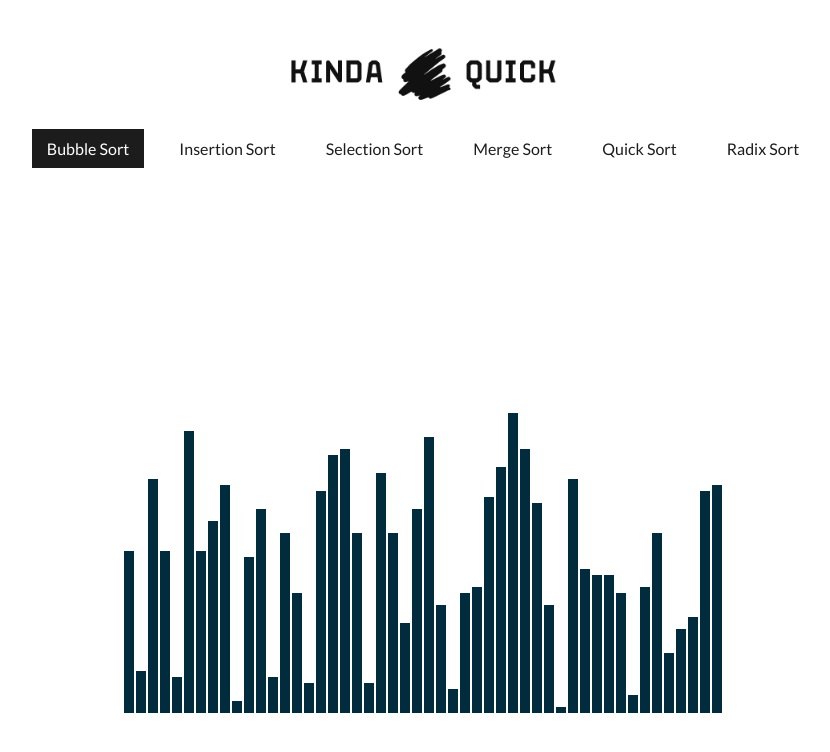
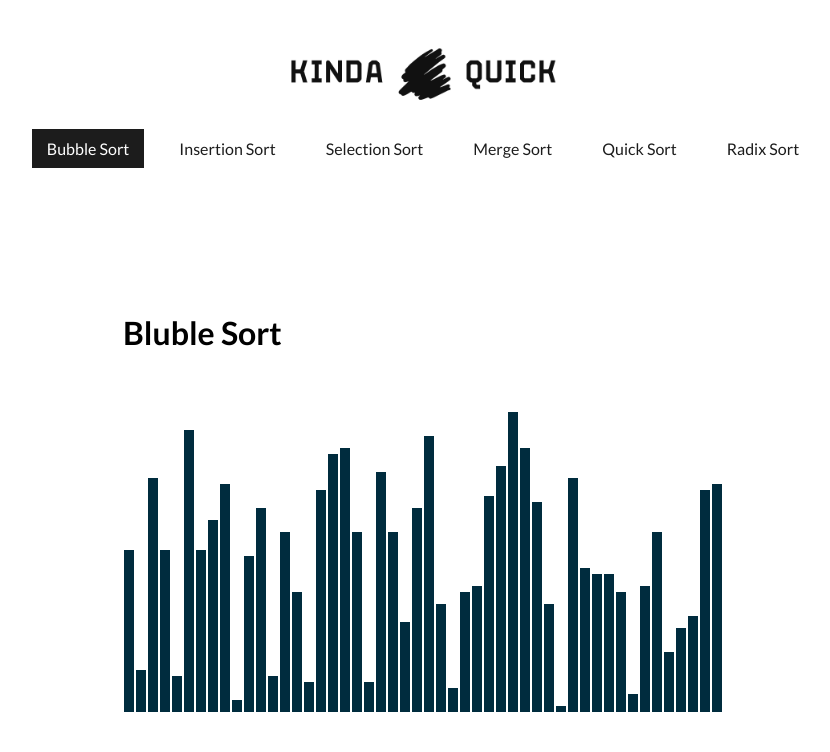
Before and after one commit to heyitsanuar/kinda-quick, a React (Create React App) app: page / in a window 1280 px wide. Shown: the top 752 px of the page, without its empty margins (217-1047 px from the left). Built offline with nearby package versions, Linux system fonts and the light colour scheme.

Commit message:
Add title to chart

```diff
--- a/src/app/app.routes.tsx
+++ b/src/app/app.routes.tsx
@@ -14,14 +14,11 @@ import { createUseStyles } from "react-jss";
 
 const useStyles = createUseStyles({
   container: {
-    display: "flex",
-    alignItems: "flex-end",
-    justifyContent: "center",
     width: "90%",
     height: 300,
     maxWidth: 1283,
     margin: "auto",
-    padding: "200px 0px",
+    padding: "100px 0px",
   },
 });
 
--- a/src/features/bubble-sort/bubble-sort.component.tsx
+++ b/src/features/bubble-sort/bubble-sort.component.tsx
@@ -4,7 +4,7 @@ import ChartComponent from "shared/components/chart/chart.component";
 const BubbleSortComponent = () => {
   const array = Array.from({ length: 50 }, () => Math.floor(Math.random() * 50) + 1);
 
-  return <ChartComponent items={array} />;
+  return <ChartComponent title='Bluble Sort' items={array} />;
 };
 
 export default BubbleSortComponent;
--- a/src/features/insertion-sort/insertion-sort.component.tsx
+++ b/src/features/insertion-sort/insertion-sort.component.tsx
@@ -4,7 +4,7 @@ import ChartComponent from "shared/components/chart/chart.component";
 const InsertionSortComponent = () => {
   const array = Array.from({ length: 50 }, () => Math.floor(Math.random() * 50) + 1);
 
-  return <ChartComponent items={array} />;
+  return <ChartComponent title='Insertion Sort' items={array} />;
 };
 
 export default InsertionSortComponent;
--- a/src/features/merge-sort/merge-sort.component.tsx
+++ b/src/features/merge-sort/merge-sort.component.tsx
@@ -4,7 +4,7 @@ import ChartComponent from "shared/components/chart/chart.component";
 const MergeSortComponent = () => {
   const array = Array.from({ length: 50 }, () => Math.floor(Math.random() * 50) + 1);
 
-  return <ChartComponent items={array} />;
+  return <ChartComponent title='Merge Sort' items={array} />;
 };
 
 export default MergeSortComponent;
--- a/src/features/quick-sort/quick-sort.component.tsx
+++ b/src/features/quick-sort/quick-sort.component.tsx
@@ -4,7 +4,7 @@ import ChartComponent from "shared/components/chart/chart.component";
 const QuickSortComponent = () => {
   const array = Array.from({ length: 50 }, () => Math.floor(Math.random() * 50) + 1);
 
-  return <ChartComponent items={array} />;
+  return <ChartComponent title='Quick Sort' items={array} />;
 };
 
 export default QuickSortComponent;
--- a/src/features/radix-sort/radix-sort.component.tsx
+++ b/src/features/radix-sort/radix-sort.component.tsx
@@ -4,7 +4,7 @@ import ChartComponent from "shared/components/chart/chart.component";
 const RadixSortComponent = () => {
   const array = Array.from({ length: 50 }, () => Math.floor(Math.random() * 50) + 1);
 
-  return <ChartComponent items={array} />;
+  return <ChartComponent title='Radix Sort' items={array} />;
 };
 
 export default RadixSortComponent;
--- a/src/features/selection-sort/selection-sort.component.tsx
+++ b/src/features/selection-sort/selection-sort.component.tsx
@@ -4,7 +4,7 @@ import ChartComponent from "shared/components/chart/chart.component";
 const SelectionSortComponent = () => {
   const array = Array.from({ length: 50 }, () => Math.floor(Math.random() * 50) + 1);
 
-  return <ChartComponent items={array} />;
+  return <ChartComponent title='Selection Sort' items={array} />;
 };
 
 export default SelectionSortComponent;
--- a/src/shared/components/chart/chart.component.tsx
+++ b/src/shared/components/chart/chart.component.tsx
@@ -2,15 +2,42 @@ import * as React from "react";
 import BarComponent from "shared/components/bar.component";
 import { ChartView } from "shared/models/chart";
 
+import { createUseStyles } from "react-jss";
+
+const useStyles = createUseStyles({
+  root: {
+    display: "flex",
+  },
+  container: {
+    margin: "auto",
+  },
+  chart: {
+    display: "flex",
+    flexWrap: "wrap",
+    alignItems: "flex-end",
+    justifyContent: "center",
+  },
+  title: {
+    width: "100%",
+    marginBottom: 60,
+  },
+});
+
 const ChartComponent: React.FC<ChartView> = (props) => {
-  const { items } = props;
+  const classes = useStyles();
+  const { items, title } = props;
 
   return (
-    <React.Fragment>
-      {items.map((i: any) => (
-        <BarComponent height={i} />
-      ))}
-    </React.Fragment>
+    <div className={classes.root}>
+      <div className={classes.container}>
+        <h1 className={classes.title}>{title}</h1>
+        <div className={classes.chart}>
+          {items.map((i: any) => (
+            <BarComponent height={i} />
+          ))}
+        </div>
+      </div>
+    </div>
   );
 };
 
--- a/src/shared/models/chart.ts
+++ b/src/shared/models/chart.ts
@@ -1,5 +1,6 @@
 export interface ChartView {
   items: any[];
+  title: string;
 }
 
 export interface BarView {
```
